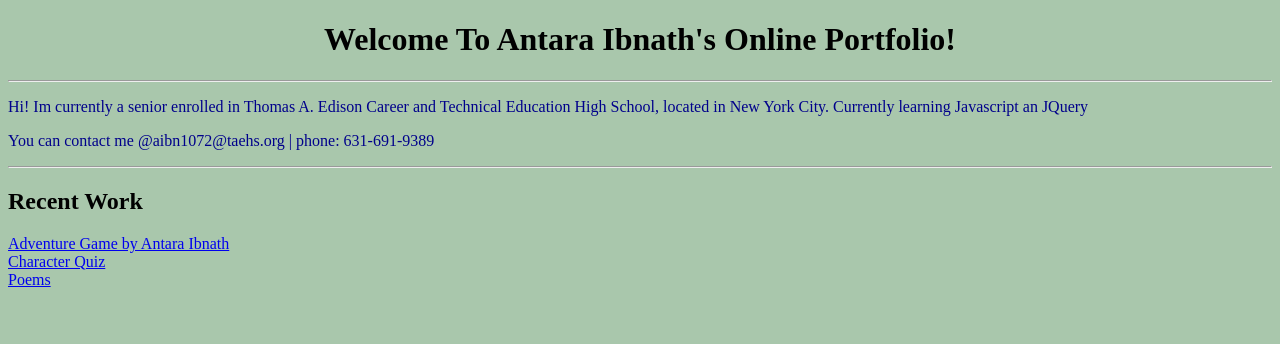
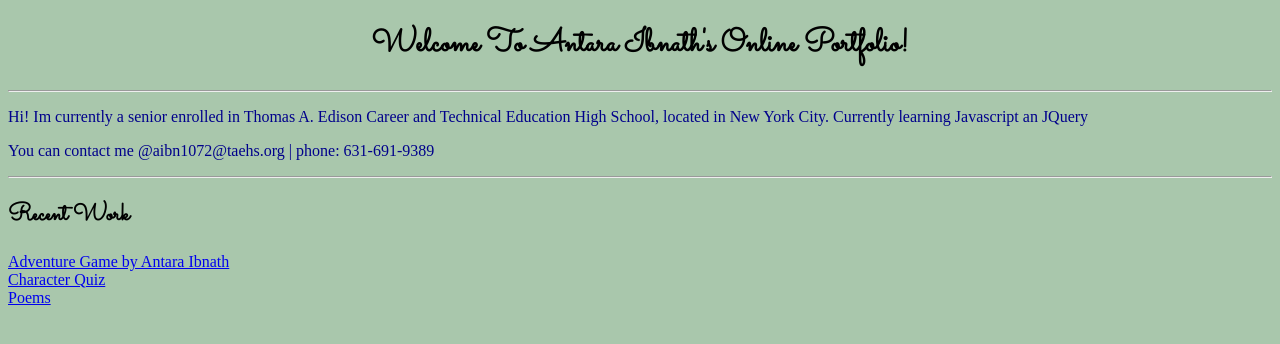
Before and after one commit to antaraibnath/antara-ibnath.github.io, a plain HTML site: page index.html in a window 1280 px wide. Drawn offline with Linux system fonts and the light colour scheme.

Commit message:
Update styles.css

```diff
--- a/styles.css
+++ b/styles.css
@@ -4,6 +4,11 @@ body {
 
 h1 {
     text-align: center;
+     font-family: 'Sacramento', cursive;
+}
+
+h2 {
+    font-family: 'Sacramento', cursive;
 }
 
 p {
```
